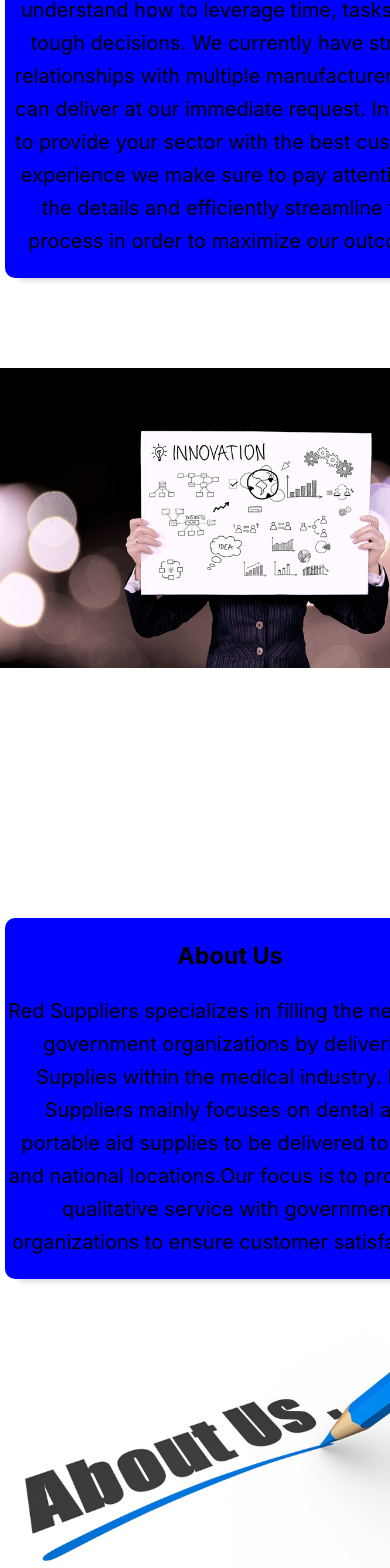
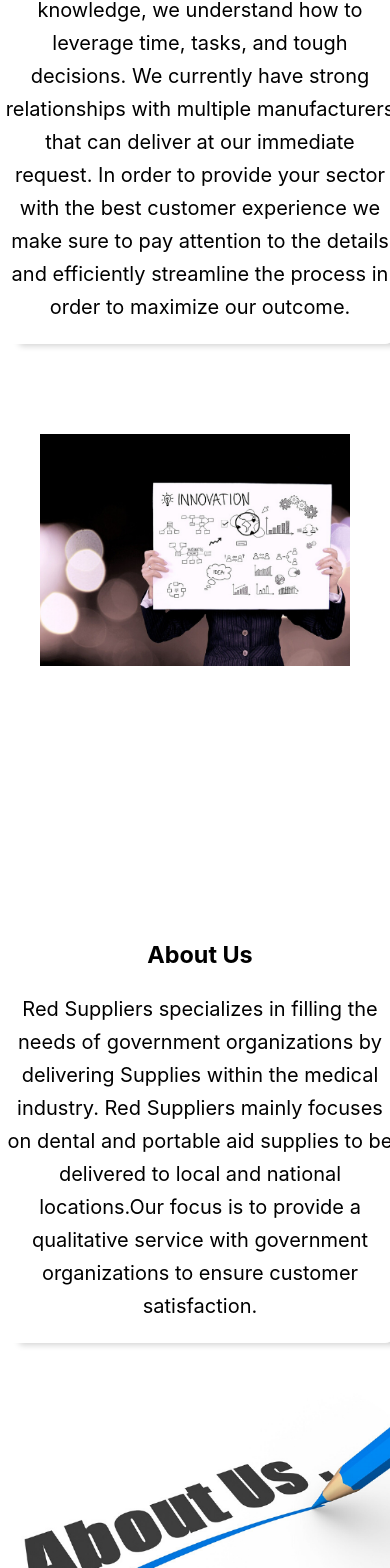
Before and after one commit to Red-Suppliers-LLC/red-suppliers-fe, a React (Create React App) app in the folder client/: page /about in a window 390 px wide. Shown: the part 432-2000 px from the top of the page. Built offline with nearby package versions, Linux system fonts and the light colour scheme.

Commit message:
made about us component responsive

```diff
--- a/client/src/components/NavBar.js
+++ b/client/src/components/NavBar.js
@@ -84,13 +84,13 @@ class NavBar extends React.Component {
             HOME
           </a>
           <a
-            href="https://redsuppliers.com/about"
+            href="http://localhost:3000 /about"
             className="link"
           >
             ABOUT
           </a>
           <a
-            href="https://redsuppliers.com/services"
+            href="http://localhost:3000 /services"
             className="link"
           >
             SERVICES
--- a/client/src/styling/About.css
+++ b/client/src/styling/About.css
@@ -90,6 +90,7 @@
 @media (max-width: 500px) {
 
   .wrap-one {
+    overflow-x: hidden !important;
     display: flex;
     justify-content: column;
     flex-direction: column-reverse;
@@ -97,8 +98,8 @@
   }
 
   .body-one {
-    overflow-x: hidden !important;
-    width: 450px;
+    /* overflow-x: hidden !important; */
+    width: 100%;
     height: auto;
     display: inline-block;
     font-size: 20px;
@@ -109,7 +110,7 @@
     flex-direction: column;
     line-height: 33px;
     text-align: center;
-    background: blue;
+    margin-right: 100px;
   }
 
   .visionimg {
@@ -128,8 +129,6 @@
     display: flex;
     justify-content: column;
     flex-direction: column-reverse;
-    /* flex-direction: row-reverse;   */
-    /* justify-content: space-around;  */
   }
 
   .aboutimg {
@@ -143,4 +142,14 @@
   line-height: 30px;
  }
 
+ .aboutimg {
+  width: 100%;
+  height: auto;
 }
+
+.visionimg {
+width: 100%;
+height: auto;
+}
+
+}
```
